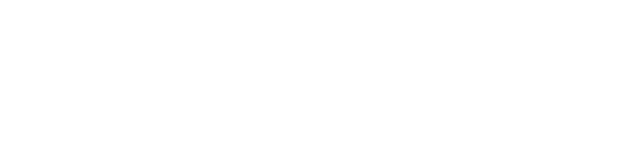
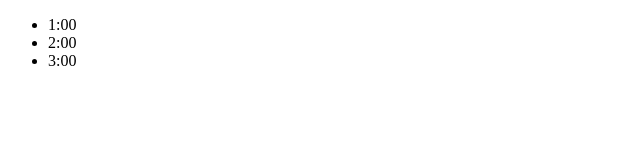
Before and after one commit to evanmwilson/its-time, a plain HTML site: page index.html in a window 1280 px wide. Shown: the whole page, without its empty margins (0-640 px from the left). Drawn offline with Linux system fonts and the light colour scheme.

Commit message:
added list of times

```diff
--- a/index.html
+++ b/index.html
@@ -5,6 +5,10 @@
     <title>Document</title>
 </head>
 <body>
-
+<ul>
+    <li>1:00
+    <li>2:00
+    <li>3:00
+</ul>
 </body>
 </html>
```
